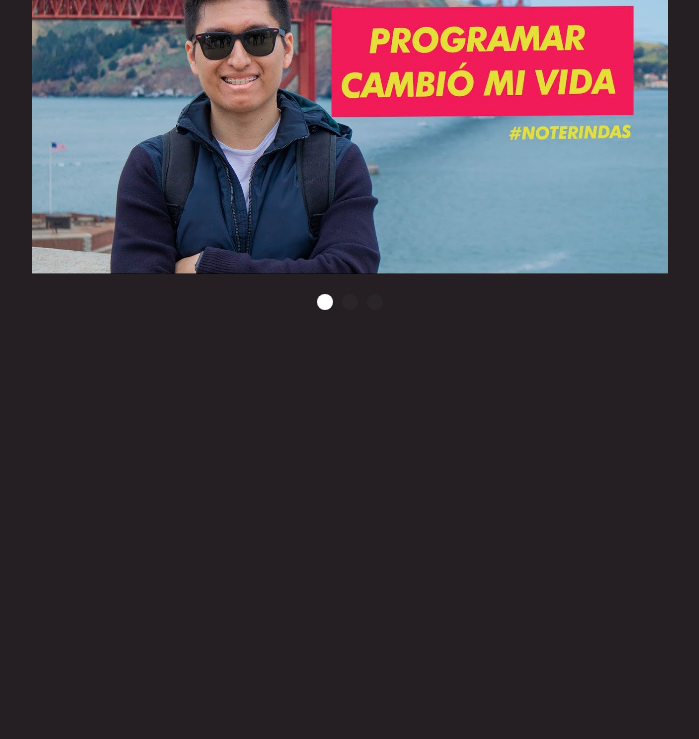
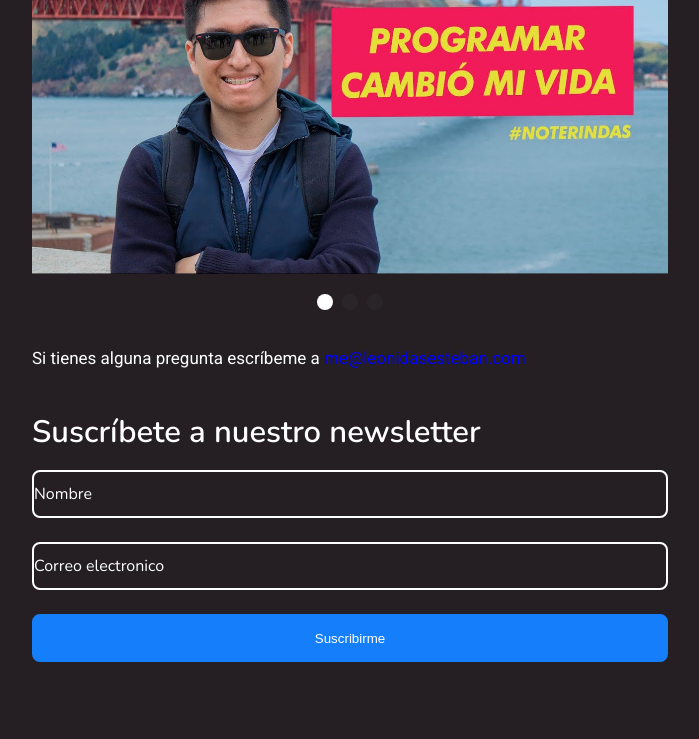
Before and after one commit to Romulo-Tolemaico/pagina-practica, a plain HTML site: page index.html in a window 1280 px wide. Shown: the part 5397-6136 px from the top of the page, without its empty margins (32-731 px from the left). Before the commit the page ends 5743 px from the top, so only its background shows below. Drawn offline with nearby package versions, Linux system fonts and the light colour scheme.

Commit message:
actualizando la caja de formulario

```diff
--- a/css/styles.css
+++ b/css/styles.css
@@ -194,12 +194,53 @@ p{
     height: 24px;
     color: #ffffff;
 }
+.textdudas{
+    height: 24px;
+    left: 530px;
+    top: 6145px;
+    font-style: normal;
+    font-weight: 400;
+    font-size: 17px;
+    line-height: 24px;
+    color: #ffffff;
+    margin-bottom: 40px;
+}
+.textdudas a{
+    color: blue;
+}
 /*linea*/
 hr{
     margin-top: 40px;
     margin-bottom: 40px;
     width: 636px;
     color: #A5A3A5;
+}
+/*formulario*/
+input[type=text]{
+    width: 636px;
+    height: 48px;
+    border: 2px solid white;
+    background: none;
+    border-radius: 8px;
+    margin-bottom: 24px;
+    color: #ffffff;
+}
+input[type=submit]{
+    width: 636px;
+    height: 48px;
+    border: 2px solid #157EFB;
+    background: #157EFB;
+    color: #ffffff;
+    border-radius: 8px;
+}
+input::placeholder{
+    color: #ffffff;
+    height: 24px;
+    font-family: 'Nunito';
+    font-style: normal;
+    font-weight: 400;
+    font-size: 16px;
+    line-height: 24px;
 }
 /*imagenes*/
 .imgbig{
@@ -350,3 +391,6 @@ div{
     height: 16px;
     position: relative;
 }
+.divformulario{
+    margin-bottom: 80px;
+}
--- a/index.html
+++ b/index.html
@@ -165,6 +165,27 @@
             </div>
         </div>
 
+        <p class="textdudas">
+            Si tienes alguna pregunta escríbeme a <a href="me@leonidasesteban.com">me@leonidasesteban.com</a>
+        </p>
+
+        <div class="divformulario">
+            <h3>Suscríbete a nuestro newsletter</h3>
+            <form action="">
+                <input type="text" placeholder="Nombre">
+                <input type="text" placeholder="Correo electronico">
+                <input type="submit" value="Suscribirme">
+            </form>
+        </div>
+
+        <footer>
+            <p>© Leonidas Esteban 2021</p>
+                <div>
+                    <img src="ico/instagram-black.svg" alt="">
+                    <img src="ico/facebook-black.svg" alt="">
+                    <img src="ico/twitter-black.svg" alt="">
+                </div>
+        </footer>
     </div>
     <!--
 
@@ -184,23 +205,11 @@
 
 
 
-            <p>Si tienes alguna pregunta escríbeme a me@leonidasesteban.com</p>
-            <div>
-                <h3>Suscríbete a nuestro newsletter</h3>
-                <form action="">
-                    <input type="text" placeholder="Nombre">
-                    <input type="text" placeholder="Correo electronico">
-                    <input type="submit">
-                </form>
-            </div>
+
+
             <div class="footer">
                 <div>
-                    <p>© Leonidas Esteban 2021</p>
-                    <div>
-                        <img src="ico/instagram-black.svg" alt="">
-                        <img src="ico/facebook-black.svg" alt="">
-                        <img src="ico/twitter-black.svg" alt="">
-                    </div>
+
                 </div>
             </div>
         </div>-->
```
Also changed, not shown: 1 other file.
